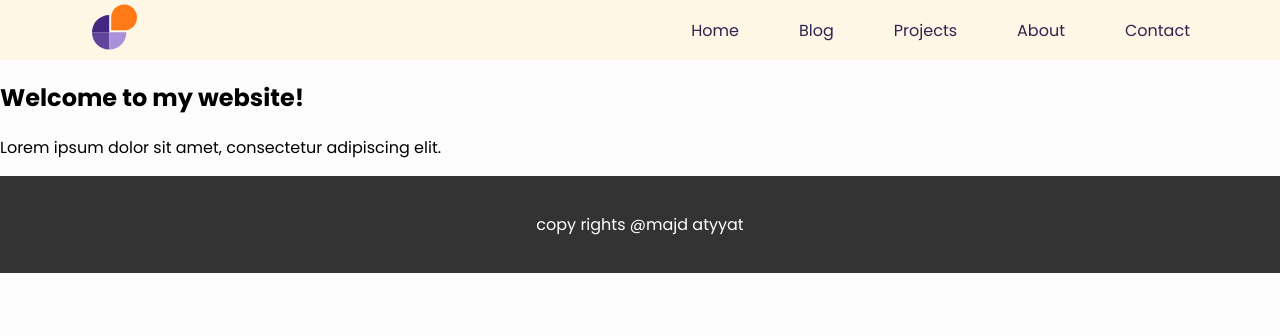
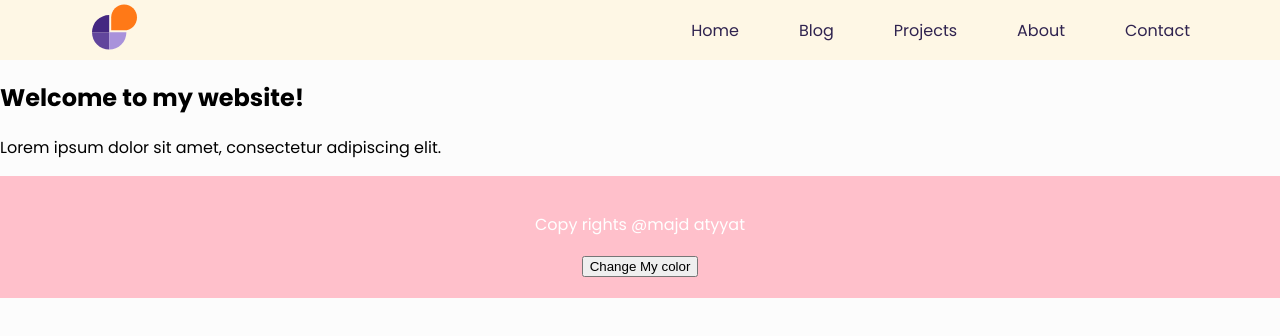
Before and after one commit to Majd-Atyyat/simple-page-react, a React (Create React App) app: page / in a window 1280 px wide. Shown: the top 336 px of the page. Built offline with nearby package versions, Linux system fonts and the light colour scheme.

Commit message:
added button to footer to chnge the background

```diff
--- a/src/components/Footer.js
+++ b/src/components/Footer.js
@@ -1,10 +1,17 @@
-import React from 'react';
-import './footer.css';
+import './footer.css'
+import React, { useState } from 'react';
 
 function Footer() {
+  const [backgroundColor, setBackgroundColor] = useState('pink');
+
+  const handleBackgroundColorChange = () => {
+    setBackgroundColor('lightblue');
+  }
+
   return (
-    <footer>
-      <p>copy rights @majd atyyat</p>
+    <footer style={{ backgroundColor }}>
+      <p>Copy rights @majd atyyat</p>
+      <button onClick={handleBackgroundColorChange}>Change My color</button>
     </footer>
   );
 }
```
